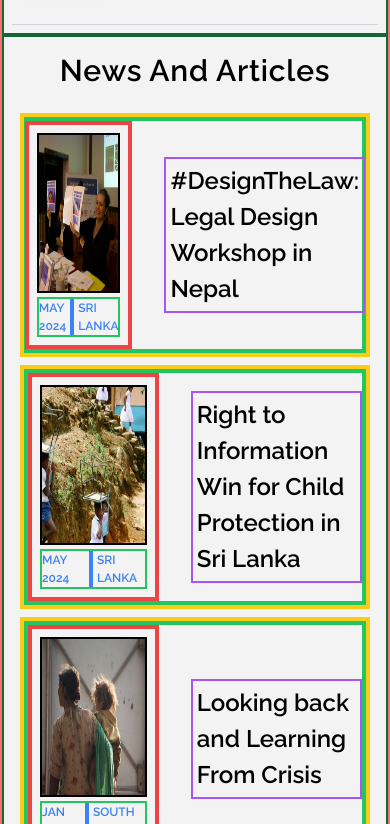
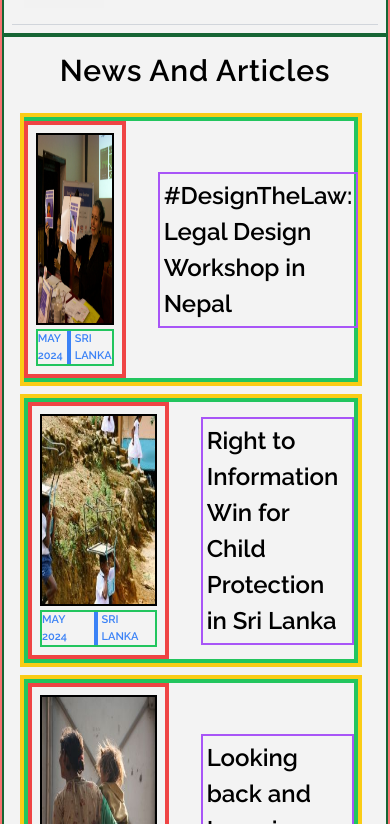
Before and after one commit to mayank5515/probono_project, a React (Vite) app: page / in a window 390 px wide. Shown: the part 1460-2284 px from the top of the page. Built offline with nearby package versions, Linux system fonts and the light colour scheme.

Commit message:
COMMIT FOR ALL BORDERS (BEFORE REMOVING THEM)
All borders in NewsInnerBox

```diff
--- a/src/pages/Home/home_content/news_and_articles/NewsInnerBox.jsx
+++ b/src/pages/Home/home_content/news_and_articles/NewsInnerBox.jsx
@@ -1,27 +1,14 @@
 export default function NewsInnerBox({ title, date, img_url, place }) {
   return (
-    // <div className="flex items-center justify-center border-2 border-blue-600">
-    //   <div className="border-2 border-black p-2 w-[35%]">
-    //     <img src={img_url} className="" />
-    //     <div className="mt-2 flex border-2 border-green-500 space-x-4 justify-start text-[14px] text-blue-500 font-semibold w-[80%]">
-    //       <p>{date}</p>
-    //       <div className="border-2 border-blue-500"></div>
-    //       <p>{place}</p>
-    //     </div>
-    //   </div>
-    //   <div>
-    //     <p className="text-black text-2xl font-[Raleway]">{title}</p>
-    //   </div>
-    // </div>
-    <div className="border-4 border-yellow-400  mb-2 ">
+    <div className="border-4 border-yellow-400  mb-2 mr-2">
       <div className="border-4 border-green-500 flex justify-center items-center lg:flex-col lg:items-start  lg:space-x-0  lg:px-0 space-x-8">
         <div className="border-4 flex-col  justify-center items-center border-red-500 p-2 w-auto lg:w-full ">
           <img
             src={img_url}
-            className="w-[10rem] h-[10rem] border-2 lg:w-[90%] lg:h-[12rem] border-black"
+            className="w-[12rem] h-[12rem] border-2 md:w-[90%] md:h-[12rem] border-black"
           />
           <div
-            className="flex mt-1 border-2 text-[12px]  border-green-500  space-x-1 text-blue-500 font-semibold
+            className="flex mt-1 border-2 lg:text-[12px] h-auto text-[11px]  border-green-500  space-x-1 text-blue-500 font-semibold
         "
           >
             <p>{date}</p>
@@ -40,3 +27,17 @@ export default function NewsInnerBox({ title, date, img_url, place }) {
     </div>
   );
 }
+//IDK KYA PURANA LOGIC IG
+// <div className="flex items-center justify-center border-2 border-blue-600">
+//   <div className="border-2 border-black p-2 w-[35%]">
+//     <img src={img_url} className="" />
+//     <div className="mt-2 flex border-2 border-green-500 space-x-4 justify-start text-[14px] text-blue-500 font-semibold w-[80%]">
+//       <p>{date}</p>
+//       <div className="border-2 border-blue-500"></div>
+//       <p>{place}</p>
+//     </div>
+//   </div>
+//   <div>
+//     <p className="text-black text-2xl font-[Raleway]">{title}</p>
+//   </div>
+// </div>
```
